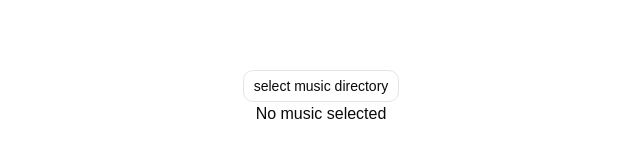
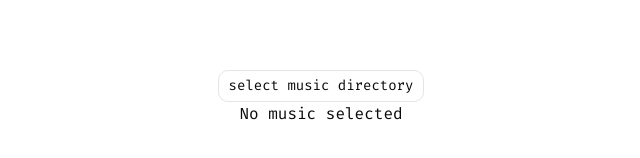
Before and after one commit to noonefr69/wtia, a React (Vite) app: page / in a window 1280 px wide. Shown: the part 302-460 px from the top of the page, without its empty margins (319-959 px from the left). Built offline with nearby package versions, Linux system fonts and the light colour scheme.

Commit message:
add fira font

```diff
--- a/src/App.tsx
+++ b/src/App.tsx
@@ -3,7 +3,7 @@ import MusicPlayer from "./components/music-player";
 
 export default function App() {
   return (
-    <div className="flex min-h-svh flex-col items-center justify-center">
+    <div className="flex min-h-svh flex-col items-center justify-center ">
       <MusicInput />
       <MusicPlayer />
     </div>
--- a/src/components/next-button.tsx
+++ b/src/components/next-button.tsx
@@ -3,5 +3,5 @@ import { Button } from "./ui/button/button";
 
 export default function NextButton() {
   const { next } = useStoreMusics();
-  return <Button onClick={() => next()}>Prev</Button>;
+  return <Button onClick={() => next()}>Next</Button>;
 }
--- a/src/global.css
+++ b/src/global.css
@@ -1,7 +1,15 @@
+@font-face{
+    font-family: Fira-Code;
+    src: url("/public/fonts/FiraCode-Regular.ttf")
+}
+
 @import "tailwindcss";
 @import "tw-animate-css";
 @import "shadcn/tailwind.css";
 @import "@fontsource-variable/geist";
+@theme {
+    --font-fira: Fira-Code, "sans-serif"
+}
 
 @custom-variant dark (&:is(.dark *));
 
--- a/src/main.tsx
+++ b/src/main.tsx
@@ -6,7 +6,9 @@ import { Toaster } from "@/components/ui/sonner.tsx";
 
 createRoot(document.getElementById("root")!).render(
   <StrictMode>
-    <App />
-    <Toaster />
+    <main className="font-fira">
+      <App />
+      <Toaster />
+    </main>
   </StrictMode>,
 );
```
Also changed, not shown: public/fonts/FiraCode-Regular.ttf (added).
